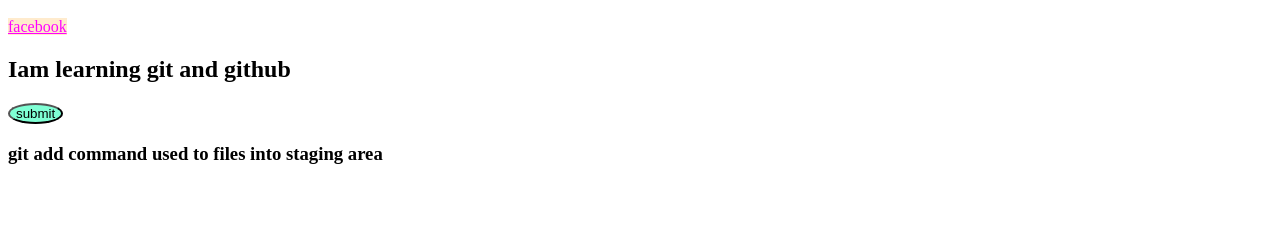
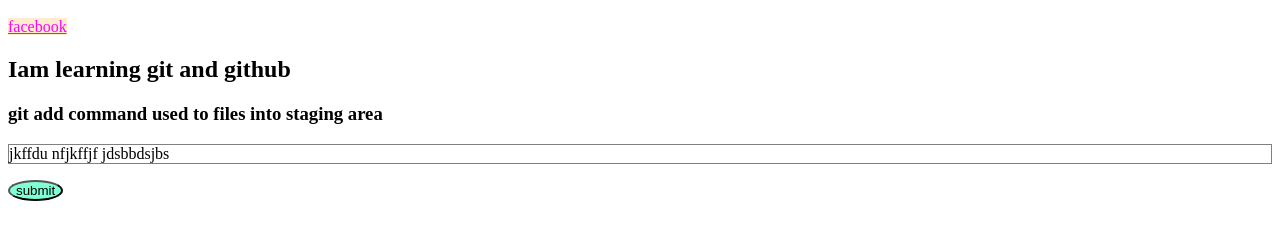
Before and after one commit to ushakadirigit/My-first-HTML-project-file-using-github, a plain HTML site: page index.html in a window 1280 px wide. Shown: the part 48-288 px from the top of the page. Drawn offline with Linux system fonts and the light colour scheme.

Commit message:
changes made

```diff
--- a/index.html
+++ b/index.html
@@ -4,10 +4,14 @@
         <link href="style.css " type="text/css" rel="stylesheet"/>
     </head>
     <body>
+
         <h1 >git is version control tool</h1>
         <a href="#">facebook</a>
         <h2>Iam learning git and github</h2>
+        <h3>git add command used to files into staging area</h3>
+        <p>jkffdu nfjkffjf jdsbbdsjbs</p>
         <button>submit</button>
-        <h3>git add command used to files into staging area</h3>
+
+
     </body>
 </html>
--- a/style.css
+++ b/style.css
@@ -6,3 +6,6 @@ button{
     background-color: aquamarine;
     border-radius: 50%;
 }
+p{
+    border: 1px solid gray;
+}
```
